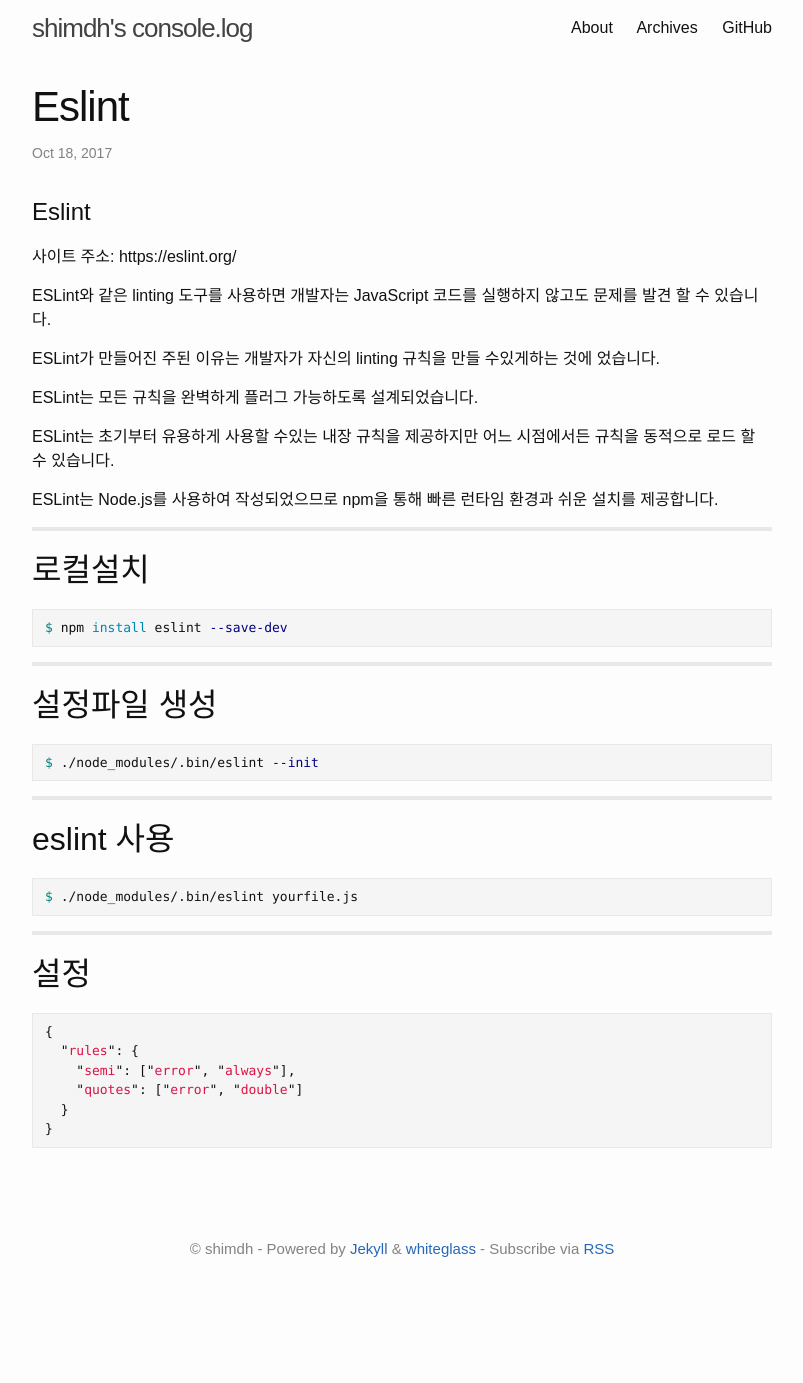
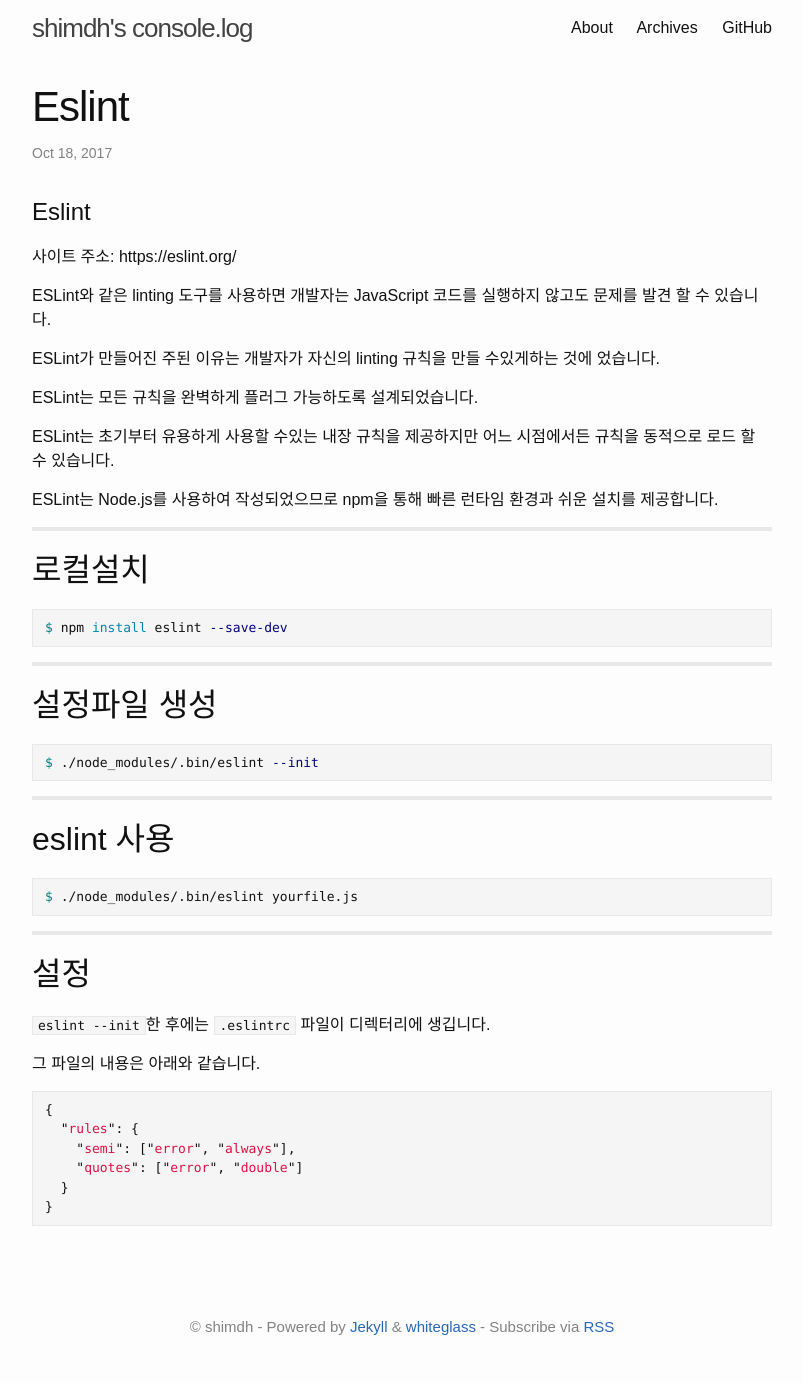
Before and after one commit to yous/whiteglass, a Jekyll site: the page built from _posts/2017-10-18-eslint.md, in a window 1280 px wide. Shown: the whole page, without its empty margins (238-1041 px from the left). Built offline with Jekyll 4.4.1, drawn with Linux system fonts in a browser that asks for light colours; before the commit the page ends 1305 px from its top, so only the background shows below that.

Commit message:
added content

```diff
--- a/_posts/2017-10-18-eslint.md
+++ b/_posts/2017-10-18-eslint.md
@@ -46,6 +46,9 @@
 
 ## 설정
 
+<code>eslint --init</code>한 후에는 <code>.eslintrc</code> 파일이 디렉터리에 생깁니다.
+
+그 파일의 내용은 아래와 같습니다.
 {% highlight js %}
 {
   "rules": {
```
